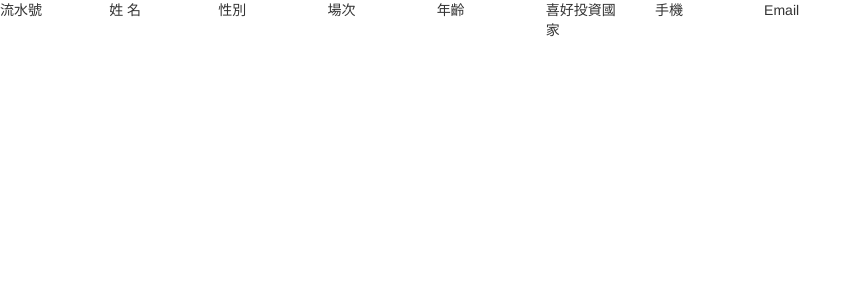
After one commit to WangTzuHung/CBRE, a Rails app: page /all_vistor_list in a window 1280 px wide. The commit adds this page. Shown: the top 300 px of the page, without its empty margins (0-861 px from the left). Run offline with Rails 7, Linux system fonts and the light colour scheme; data that the repository does not hold is empty; style sheets or scripts are compiled from the project's sources; some libraries are stand-ins or nearby versions.

Commit message:
lazzy commit

```diff
--- a/app/controllers/posts_controller.rb
+++ b/app/controllers/posts_controller.rb
@@ -21,9 +21,13 @@ class PostsController < ApplicationController
   def final
   end
 
+  def list
+    @post = Post.all
+  end
+
   private
 
   def post_params
-    params.require(:post).permit(:gender, :echelon, :age,:favorite,:mobile,:email)
+    params.require(:post).permit(:name, :gender, :echelon, :age,:favorite,:mobile,:email)
   end
 end
--- a/app/views/posts/final.html.erb
+++ b/app/views/posts/final.html.erb
@@ -49,7 +49,7 @@
               <h2>世邦魏理仕-海外投資不動產說明會 <br>
               </h2>
               <p></p>
-              <%= link_to '案件介紹', controller: "posts", action: "case", class: "slider-btn" %>
+              <%= link_to '案件介紹', {controller: "posts", action: "case"}, class: "slider-btn" %>
               </div>
           </li>
         </ul>
--- /dev/null
+++ b/app/views/posts/list.html.erb
@@ -0,0 +1,55 @@
+
+<div class='row'>
+  <div class='col-md-1'>
+    <p>流水號</p>
+  </div>
+  <div class='col-md-1'>
+    <p>姓 名</p>
+  </div>
+  <div class='col-md-1'>
+    <p>性別</p>
+  </div>
+  <div class='col-md-1'>
+    <p>場次</p>
+  </div>
+  <div class='col-md-1'>
+    <p>年齡</p>
+  </div>
+  <div class='col-md-1'>
+    <p>喜好投資國家</p>
+  </div>
+  <div class='col-md-1'>
+    <p>手機</p>
+  </div>
+  <div class='col-md-1'>
+    <p>Email</p>
+  </div>
+</div>
+<% @post.each do |post| %>
+<div class='row'>
+  <div class='col-md-1'>
+    <p><%= post.id %></p>
+  </div>
+  <div class='col-md-1'>
+    <p><%= post.name %></p>
+  </div>
+  <div class='col-md-1'>
+    <p><%= post.gender %></p>
+  </div>
+  <div class='col-md-1'>
+    <p><%= post.echelon %></p>
+  </div>
+  <div class='col-md-1'>
+    <p><%= post.age %></p>
+  </div>
+  <div class='col-md-1'>
+    <p><%= post.favorite %></p>
+  </div>
+  <div class='col-md-1'>
+    <p><%= post.mobile %></p>
+  </div>
+  <div class='col-md-1'>
+    <p><%= post.email %></p>
+  </div>
+</div>
+<% end %>
--- a/config/routes.rb
+++ b/config/routes.rb
@@ -15,6 +15,7 @@ Rails.application.routes.draw do
   get '/cbre', to: 'posts#cbre'
   get '/final', to: 'posts#final'
   post '/create', to: 'posts#create'
+  get '/all_vistor_list', to:'posts#list'
   resources :posts, only: [:new, :show]
   # Example resource route (maps HTTP verbs to controller actions automatically):
   #   resources :products
```
